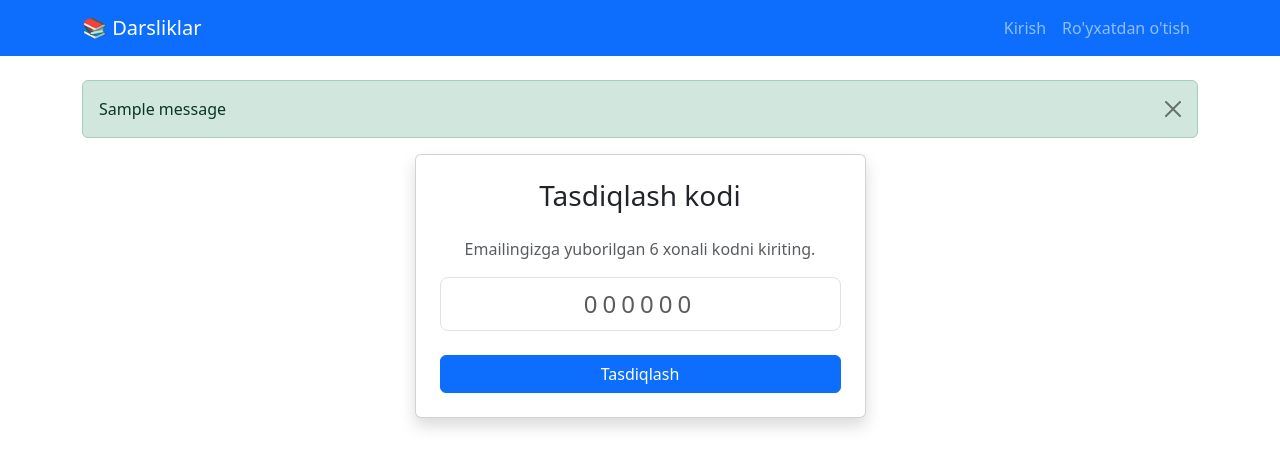
After one commit to Oybek2-web/Darsliklar, a Django app: page /accounts/verify/ in a window 1280 px wide. The commit adds this page. Shown: the top 468 px of the page. Run offline with Django 5.2, Linux system fonts and the light colour scheme; tables that the repository leaves empty hold one stand-in row (values such as "Sample post"); one stand-in notice (Sample message) is shown.

Commit message:
ten commit

```diff
--- a/accounts/urls.py
+++ b/accounts/urls.py
@@ -4,9 +4,9 @@ from . import views
 app_name = 'accounts'
 
 urlpatterns = [
-    path('', include('allauth.urls')),
+    # path('', include('allauth.urls')),
     path('register/', views.register, name='register'),
-    path('login_', views.login_user, name='login'),
+    path('login/', views.login_user, name='login'),
     path('logout/', views.logout_user, name='logout'),
     path('forgot_password/', views.forgot_password, name='forgot'),
     path("verify/", views.verify_otp, name="verify_otp"),
--- a/config/settings.py
+++ b/config/settings.py
@@ -103,6 +103,11 @@ AUTH_PASSWORD_VALIDATORS = [
     },
 ]
 
+AUTHENTICATION_BACKENDS = [
+    'django.contrib.auth.backends.ModelBackend'
+]
+
+# SITE_ID = 1
 
 # Internationalization
 # https://docs.djangoproject.com/en/5.2/topics/i18n/
--- a/config/urls.py
+++ b/config/urls.py
@@ -1,33 +1,13 @@
-# from django.contrib import admin
-# from django.urls import path, include
-# from django.conf import settings
-# from django.conf.urls.static import static
-#
-# urlpatterns = [
-#     path('admin/', admin.site.urls),
-#     path('', include('fanlar.urls',namespace='fanlar')),
-#         path('darsliklar', include('darsliklar.urls'))
-#     ]
-#
-#     urlpatterns += static(settings.MEDIA_URL, document_root=settings.MEDIA_ROOT)
-
-
 from django.contrib import admin
 from django.urls import path, include
 from django.conf import settings
 from django.conf.urls.static import static
-# QUYIDAGI IMPORTNI QO'SHING:
 from django.contrib.auth import views as auth_views
 
 urlpatterns = [
     path('admin/', admin.site.urls),
-
-    # LOGIN SAHIFASI UCHUN YO'L (Xatolik shu yerda tuzatiladi):
-    path('login/', auth_views.LoginView.as_view(template_name='registration/login.html'), name='login'),
-    path('logout/', auth_views.LogoutView.as_view(next_page='/'), name='logout'),
-
     path('', include('fanlar.urls', namespace='fanlar')),
     path('darsliklar/', include('darsliklar.urls')),
+    path('accounts/', include('accounts.urls', namespace='accounts'))
 ]
-
 urlpatterns += static(settings.MEDIA_URL, document_root=settings.MEDIA_ROOT)
--- a/fanlar/views.py
+++ b/fanlar/views.py
@@ -53,10 +53,8 @@ def fanlar_delete(request, id):
 
 @login_required
 def fan_sotib_olish(request, id):
-    """Fanni sotib olish logikasi (Hozircha test uchun avtomatik tasdiqlaydi)"""
     fan = get_object_or_404(Fanlar, id=id)
 
-    # Agar fan bepul bo'lsa, to'g'ridan-to'g'ri darslikka yo'naltiramiz
     if not fan.price or fan.price == 0:
         return redirect('fanlar:darsliklar_kirish', id=fan.id)
 
--- /dev/null
+++ b/requirements.txt
@@ -0,0 +1,3 @@
+Django==5.2.16
+django-allauth==65.18.0
+pillow==12.3.0
--- /dev/null
+++ b/templates/accounts/verify_otp.html
@@ -0,0 +1,24 @@
+{% extends 'base.html' %}
+
+{% block content %}
+<div class="row justify-content-center">
+    <div class="col-md-5">
+        <div class="card shadow">
+            <div class="card-body p-4 text-center">
+                <h3 class="mb-4">Tasdiqlash kodi</h3>
+                <p class="text-muted">Emailingizga yuborilgan 6 xonali kodni kiriting.</p>
+
+                <form method="POST">
+                    {% csrf_token %}
+
+                    <div class="mb-4">
+                        <input type="text" name="otp" class="form-control form-control-lg text-center" placeholder="000000" maxlength="6" required style="letter-spacing: 5px; font-size: 24px;">
+                    </div>
+
+                    <button type="submit" class="btn btn-primary w-100">Tasdiqlash</button>
+                </form>
+            </div>
+        </div>
+    </div>
+</div>
+{% endblock %}
--- a/templates/base.html
+++ b/templates/base.html
@@ -3,19 +3,58 @@
 <head>
     <meta charset="UTF-8">
     <meta name="viewport" content="width=device-width, initial-scale=1.0">
-    <title>Darsliklar</title>
-    <script src="https://cdn.tailwindcss.com"></script>
-    <style>body{font-family:-apple-system,BlinkMacSystemFont,'Segoe UI',Roboto,sans-serif;}</style>
+    <title>Darsliklar Platformasi</title>
+    <!-- Bootstrap 5 CSS -->
+    <link href="https://cdn.jsdelivr.net/npm/bootstrap@5.3.0/dist/css/bootstrap.min.css" rel="stylesheet">
 </head>
-<body class="bg-neutral-50 text-black min-h-screen">
-<header class="bg-black sticky top-0 z-50">
-    <div class="max-w-5xl mx-auto px-6 py-4 flex justify-between items-center">
-        <a href="{% url 'fanlar:fanlar_list' %}" class="text-xl font-bold text-white tracking-tight">Darsliklar</a>
-        <a href="{% url 'fanlar:fanlar_create' %}"
-           class="bg-white text-black px-4 py-2 rounded-lg text-sm font-semibold hover:bg-neutral-200 transition">+
-            Yangi fan</a>
+<body>
+
+    <!-- Navbar (Menyu) -->
+    <nav class="navbar navbar-expand-lg navbar-dark bg-primary mb-4">
+        <div class="container">
+            <a class="navbar-brand" href="{% url 'fanlar:fanlar_list' %}">📚 Darsliklar</a>
+            <button class="navbar-toggler" type="button" data-bs-toggle="collapse" data-bs-target="#navbarNav">
+                <span class="navbar-toggler-icon"></span>
+            </button>
+            <div class="collapse navbar-collapse" id="navbarNav">
+                <ul class="navbar-nav ms-auto">
+                    {% if user.is_authenticated %}
+                        <li class="nav-item">
+                            <span class="nav-link text-white">Salom, {{ user.username }}!</span>
+                        </li>
+                        <li class="nav-item">
+                            <a class="nav-link" href="{% url 'accounts:logout' %}">Chiqish</a>
+                        </li>
+                    {% else %}
+                        <li class="nav-item">
+                            <a class="nav-link" href="{% url 'accounts:login' %}">Kirish</a>
+                        </li>
+                        <li class="nav-item">
+                            <a class="nav-link" href="{% url 'accounts:register' %}">Ro'yxatdan o'tish</a>
+                        </li>
+                    {% endif %}
+                </ul>
+            </div>
+        </div>
+    </nav>
+
+    <!-- Xabarlarni ko'rsatish (Muvaffaqiyatli yoki xato xabarlar) -->
+    <div class="container">
+        {% if messages %}
+            {% for message in messages %}
+                <div class="alert alert-{{ message.tags }} alert-dismissible fade show" role="alert">
+                    {{ message }}
+                    <button type="button" class="btn-close" data-bs-dismiss="alert" aria-label="Close"></button>
+                </div>
+            {% endfor %}
+        {% endif %}
+
+        <!-- Asosiy kontent shu yerga tushadi -->
+        {% block content %}
+        {% endblock %}
     </div>
-</header>
-{% block content %}{% endblock %}
+
+    <!-- Bootstrap 5 JS -->
+    <script src="https://cdn.jsdelivr.net/npm/bootstrap@5.3.0/dist/js/bootstrap.bundle.min.js"></script>
 </body>
 </html>
```
Also changed, not shown: accounts/views.py (+6 -13 lines), templates/accounts/forgot_password.html (added, +29 -0 lines), templates/accounts/login.html (+40 -9 lines), templates/accounts/register.html (+37 -9 lines), templates/accounts/reset_password.html (added, +29 -0 lines), templates/fanlar/fanlar_list.html (+1 -11 lines), db.sqlite3.
